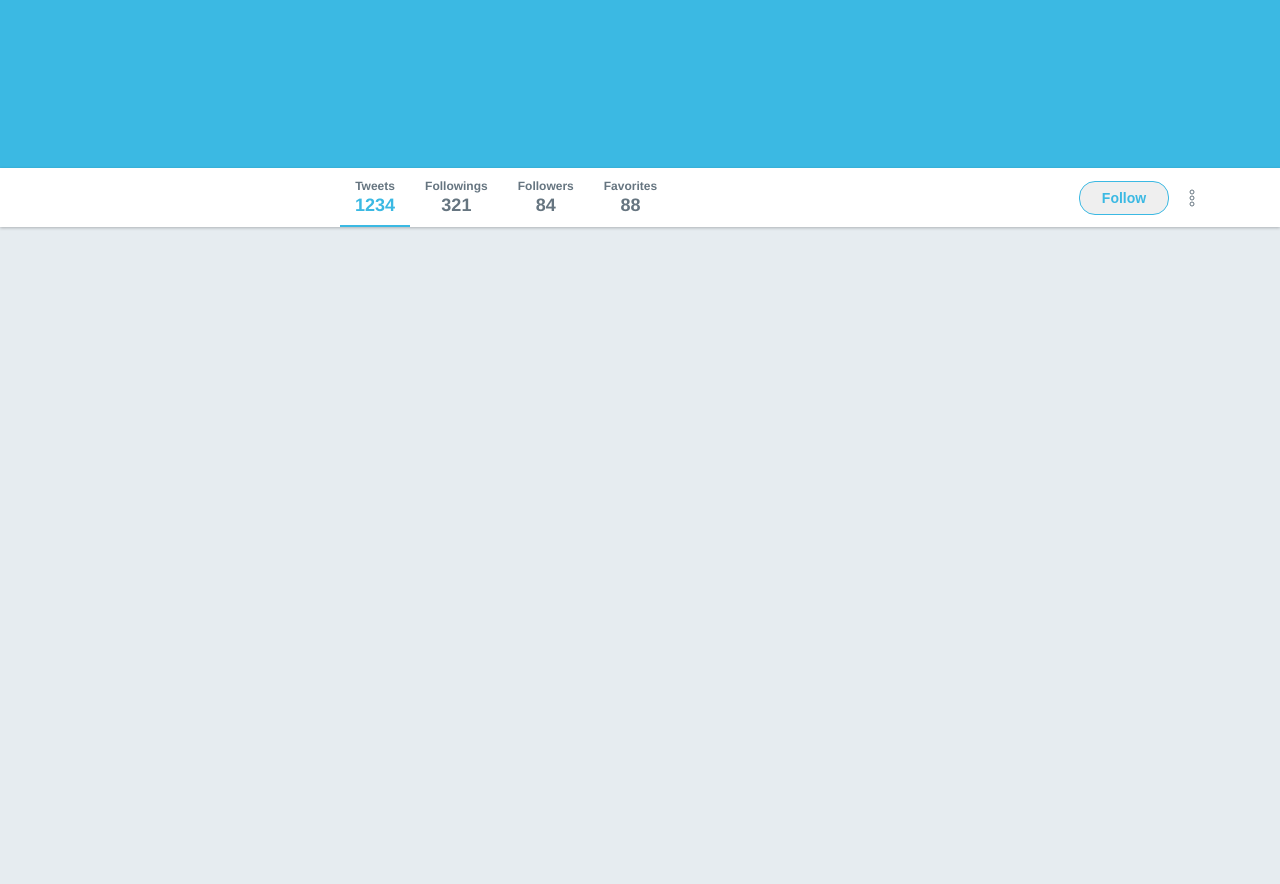
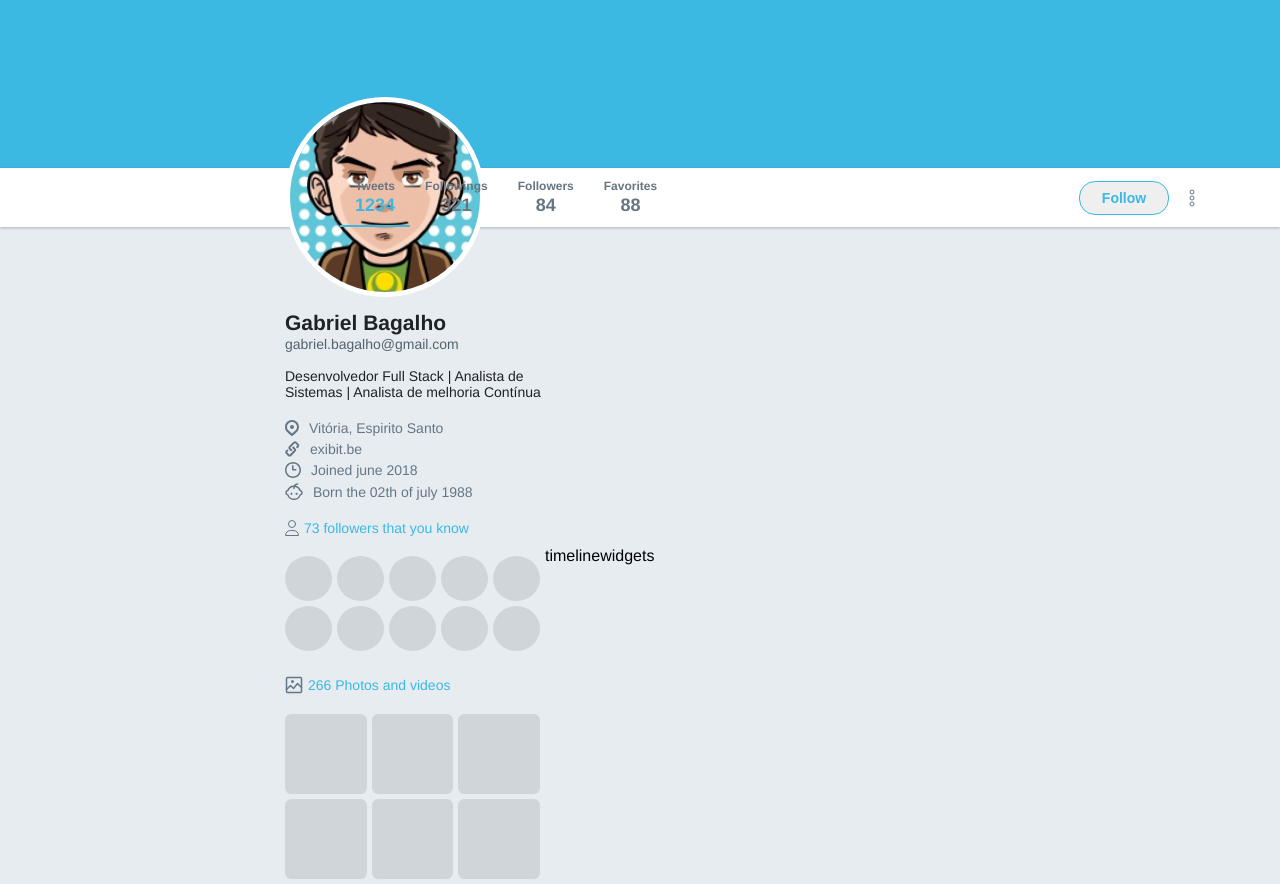
Before and after one commit to GabrielBagalho/bonus-flex-box-twiter, a website: page public/index.html in a window 1280 px wide. Shown: the part 258-1142 px from the top of the page. Before the commit the page ends 800 px from the top, so only its background shows below. Drawn offline with Linux system fonts and the light colour scheme.

Commit message:
create profile.

```diff
--- a/package.json
+++ b/package.json
@@ -1,7 +1,7 @@
 {
   "name": "bonus-flex-box",
   "version": "1.0.0",
-  "main": "index.js",
+  "main": "index.html",
   "author": "Gabriel Bagalho <gabriel.bagalho@gmail.com>",
   "license": "MIT"
 }
--- a/public/index.html
+++ b/public/index.html
@@ -60,6 +60,65 @@
       </div>
     </div>
 
+    <div class="wrapper-content">
+      <aside class="profile">
+        <img class="avatar" src="/images/avatarold.png" alt="Gabriel Bagalho">
+        <h1>Gabriel Bagalho</h1>
+        <span>gabriel.bagalho@gmail.com</span>
+        <p>Desenvolvedor Full Stack | Analista de Sistemas | Analista de melhoria Contínua</p>
+
+        <ul class="list">
+          <li><img src="/images/place.svg" alt="place"> Vitória, Espirito Santo</li>
+          <li><img src="/images/url.svg" alt="URL">exibit.be</li>
+          <li><img src="/images/joined.svg" alt="Joined"> Joined june 2018</li>
+          <li><img src="/images/born.svg" alt="Born"> Born the 02th of july 1988</li>
+        </ul>
+
+        <div class="widget followers">
+          <strong><img src="/images/followers.svg" alt="Followers"> 73 followers that you know</strong>
+
+          <ul>
+            <li></li>
+            <li></li>
+            <li></li>
+            <li></li>
+            <li></li>
+            <li></li>
+            <li></li>
+            <li></li>
+            <li></li>
+            <li></li>
+
+
+          </ul>
+        </div>
+
+        <div class="widget images">
+          <strong><img src="/images/images.svg" alt="Images"> 266 Photos and videos</strong>
+
+          <ul>
+            <li></li>
+            <li></li>
+            <li></li>
+            <li></li>
+            <li></li>
+            <li></li>
+
+          </ul>
+        </div>
+
+      </aside>
+
+      <section class="timeline">
+        timeline
+      </section>
+
+      <aside class="widgets">
+        widgets
+      </aside>
+
+    </div>
+
 </body>
 
 </html>
--- a/public/style.css
+++ b/public/style.css
@@ -193,3 +193,110 @@ div.bar .content .actions button{
 
   margin-right: 20px;
 }
+
+div.wrapper-content {
+  display: flex;
+  align-items: center;
+  padding-left: 285px;
+}
+
+div.wrapper-content aside.profile {
+  width: 260px;
+}
+
+div.wrapper-content aside.profile img.avatar {
+  width: 200px;
+  height: 200px;
+  border-radius: 50%;
+  border: 5px solid #fff;
+  margin-top: -130px;
+
+}
+
+div.wrapper-content aside.profile h1 {
+  font-size: 21px;
+  color: #1f2226;
+  margin-top: 10px;
+}
+
+div.wrapper-content aside.profile span {
+  font-size: 14px;
+  color: #53626c;
+}
+
+div.wrapper-content aside.profile p {
+  font-size: 14px;
+  color: #1f2226;
+  margin-top: 15px;
+}
+
+div.wrapper-content aside.profile ul {
+  margin-top: 20px;
+  list-style: none;
+}
+
+div.wrapper-content aside.profile ul.list li {
+  font-size: 14px;
+  color: #657786;
+
+  display: flex;
+  align-items: center;
+  margin-top: 5px;
+}
+
+div.wrapper-content aside.profile ul.list li:first-child {
+  margin: 0;
+}
+
+div.wrapper-content aside.profile ul.list li img{
+  margin-right: 10px;
+}
+
+div.wrapper-content aside.profile .widget {
+  margin-top: 20px;
+}
+
+div.wrapper-content aside.profile .widget strong {
+  font-weight: normal;
+  color: #3bb9e3;
+  font-size: 14px;
+
+  display: flex;
+  align-items: center;
+}
+
+div.wrapper-content aside.profile .widget strong img {
+  margin-right: 5px;
+}
+
+div.wrapper-content aside.profile .followers ul {
+  list-style: none;
+  display: flex;
+  flex-wrap: wrap;
+  align-items: flex-start;
+}
+
+div.wrapper-content aside.profile .followers ul li {
+  width: 45px;
+  height: 45px;
+  background: #d0d5d9;
+  border-radius: 50%;
+  flex: 1 0 auto;
+  margin: 0 5px 5px 0;
+}
+
+div.wrapper-content aside.profile .images ul {
+  list-style: none;
+  display: flex;
+  flex-wrap: wrap;
+  align-items: flex-start;
+}
+
+div.wrapper-content aside.profile .images ul li {
+  width: 80px;
+  height: 80px;
+  background: #d0d5d9;
+  border-radius: 8%;
+  flex: 1 0 auto;
+  margin: 0 5px 5px 0;
+}
```
